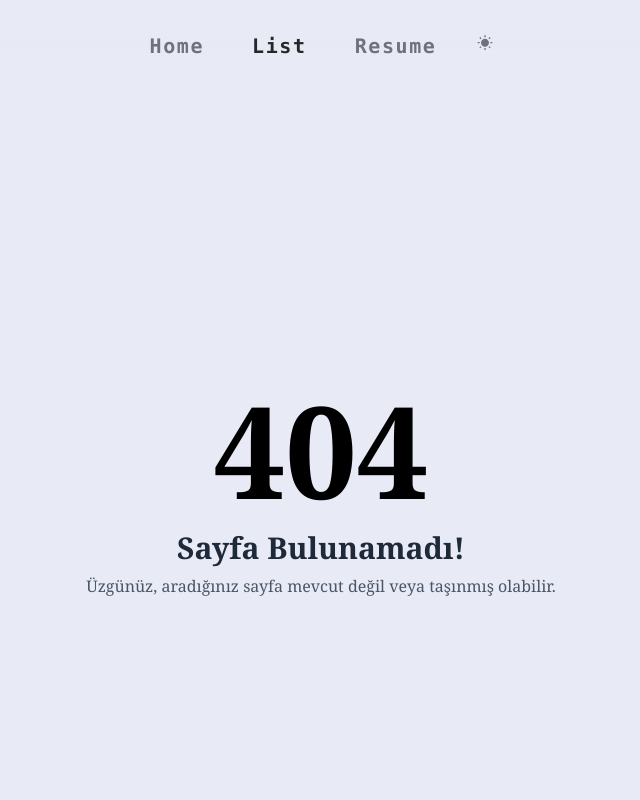
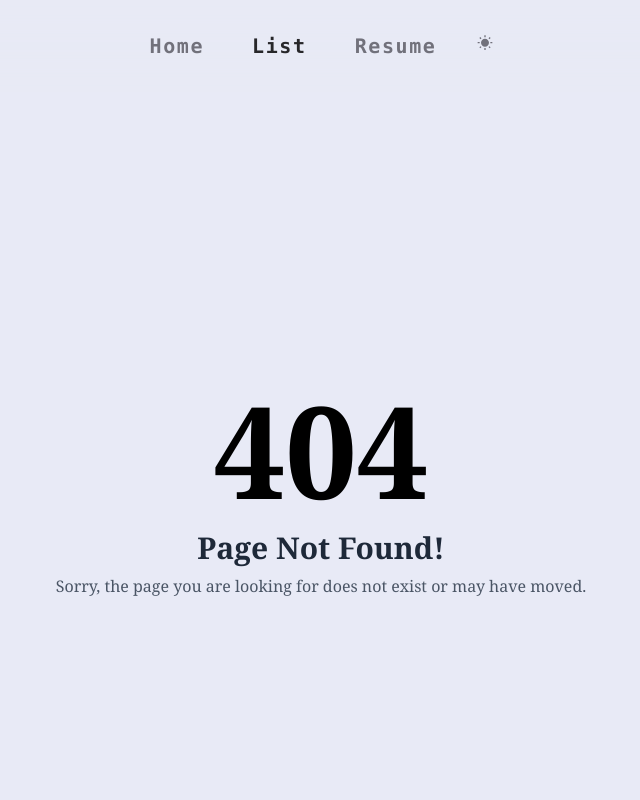
Before and after one commit to batuhankanra/cv, a React (Vite) app: page /list in a window 1280 px wide. Shown: the top 800 px of the page, without its empty margins (319-959 px from the left). Built offline with nearby package versions, Linux system fonts and the light colour scheme.

Commit message:
complated notFound

```diff
--- a/src/page/NotFound/index.jsx
+++ b/src/page/NotFound/index.jsx
@@ -5,10 +5,10 @@ export default function NotFound() {
     <div className="flex flex-col items-center justify-center min-h-screen  text-center">
       <h1 className="text-9xl font-bold text-vite">404</h1>
       <h2 className="text-3xl font-semibold text-gray-800 dark:text-gray-200 mt-4">
-        Sayfa Bulunamadı!
+        Page Not Found!
       </h2>
       <p className="text-gray-600 dark:text-gray-400 mt-2">
-        Üzgünüz, aradığınız sayfa mevcut değil veya taşınmış olabilir.
+      Sorry, the page you are looking for does not exist or may have moved.
       </p>
     </div>
   )
```
